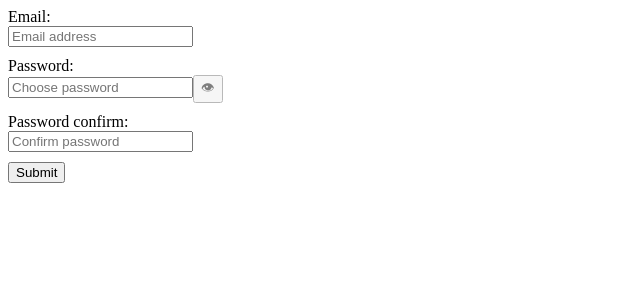
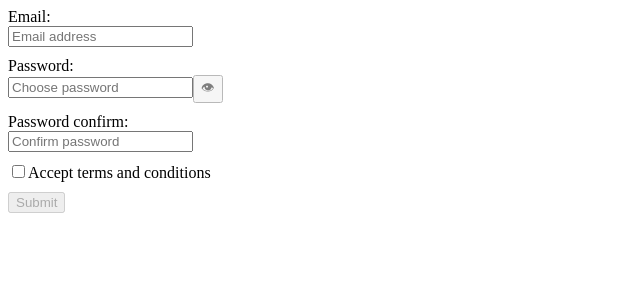
Before and after one commit to sjonner/ts-react-boilerplate, a React app: page / in a window 1280 px wide. Shown: the top 300 px of the page, without its empty margins (0-640 px from the left). Built offline with nearby package versions, Linux system fonts and the light colour scheme.

Commit message:
Face 2: Add terms checkbox

```diff
--- a/src/App.tsx
+++ b/src/App.tsx
@@ -1,13 +1,17 @@
 import * as React from "react";
 import { useCallback } from "react";
-import { validateForm } from "./appActions";
+import { validateForm, setTermsAccepted } from "./appActions";
 import { useAppState } from "./useAppState";
 import { Email } from "./Email";
 import { Password } from "./Password";
 import { PasswordConfirm } from "./PasswordConfirm";
+import { Terms } from "./Terms";
 
 export const App: React.FC = () => {
-  const { dispatch } = useAppState();
+  const {
+    state: { termsAccepted },
+    dispatch,
+  } = useAppState();
 
   const handleSubmit = useCallback(
     (event: React.FormEvent) => {
@@ -22,8 +26,11 @@ export const App: React.FC = () => {
       <Email />
       <Password />
       <PasswordConfirm />
+      <Terms />
 
-      <button type="submit">Submit</button>
+      <button type="submit" disabled={!termsAccepted}>
+        Submit
+      </button>
     </form>
   );
 };
--- /dev/null
+++ b/src/Terms.tsx
@@ -0,0 +1,20 @@
+import * as React from "react";
+import { useAppState } from "./useAppState";
+import { setTermsAccepted } from "./appActions";
+
+export const Terms: React.FC = () => {
+  const { dispatch } = useAppState();
+
+  const handleChange = React.useCallback(
+    (event: React.ChangeEvent<HTMLInputElement>) =>
+      dispatch(setTermsAccepted(event.currentTarget.checked)),
+    [dispatch]
+  );
+
+  return (
+    <label className="Label">
+      <input type="checkbox" onChange={handleChange} />
+      Accept terms and conditions
+    </label>
+  );
+};
--- a/src/appActions.ts
+++ b/src/appActions.ts
@@ -3,6 +3,7 @@ export type Action = ReturnType<
   | typeof setPassword
   | typeof setPasswordConfirm
   | typeof validateForm
+  | typeof setTermsAccepted
 >;
 
 export enum ActionType {
@@ -10,6 +11,7 @@ export enum ActionType {
   SET_PASSWORD = "SET_PASSWORD",
   SET_PASSWORDCONFIRM = "SET_PASSWORDCONFIRM",
   VALIDATE_FORM = "VALIDATE_FORM",
+  SET_TERMS_ACCEPTED = "SET_TERMS_ACCEPTED",
 }
 
 export function setEmail(email: string) {
@@ -38,3 +40,10 @@ export function validateForm() {
     type: ActionType.VALIDATE_FORM,
   };
 }
+
+export function setTermsAccepted(value: boolean) {
+  return <const>{
+    type: ActionType.SET_TERMS_ACCEPTED,
+    value,
+  };
+}
--- a/src/appReducer.ts
+++ b/src/appReducer.ts
@@ -4,6 +4,7 @@ export const initialState = {
   email: "",
   password: "",
   passwordConfirm: "",
+  termsAccepted: false,
   errors: {
     email: "",
     password: "",
@@ -21,6 +22,8 @@ export function appReducer(state: AppState, action: Action): AppState {
       return { ...state, password: action.value };
     case ActionType.SET_PASSWORDCONFIRM:
       return { ...state, passwordConfirm: action.value };
+    case ActionType.SET_TERMS_ACCEPTED:
+      return { ...state, termsAccepted: action.value };
     case ActionType.VALIDATE_FORM:
       return validateForm(state);
     default:
```
